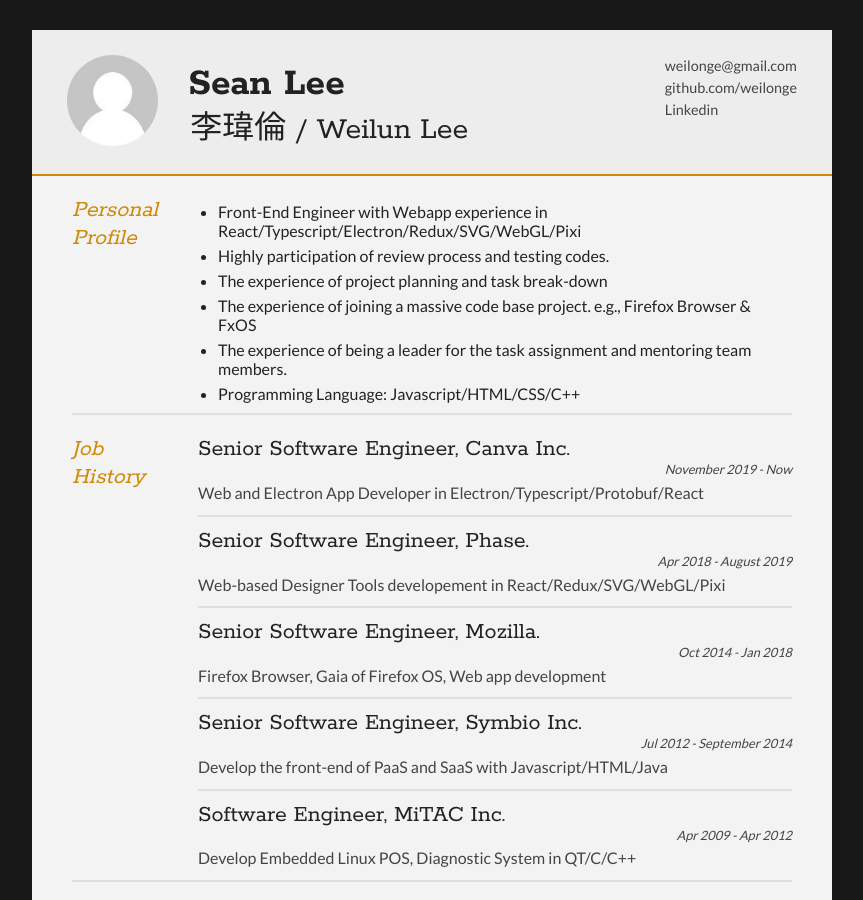
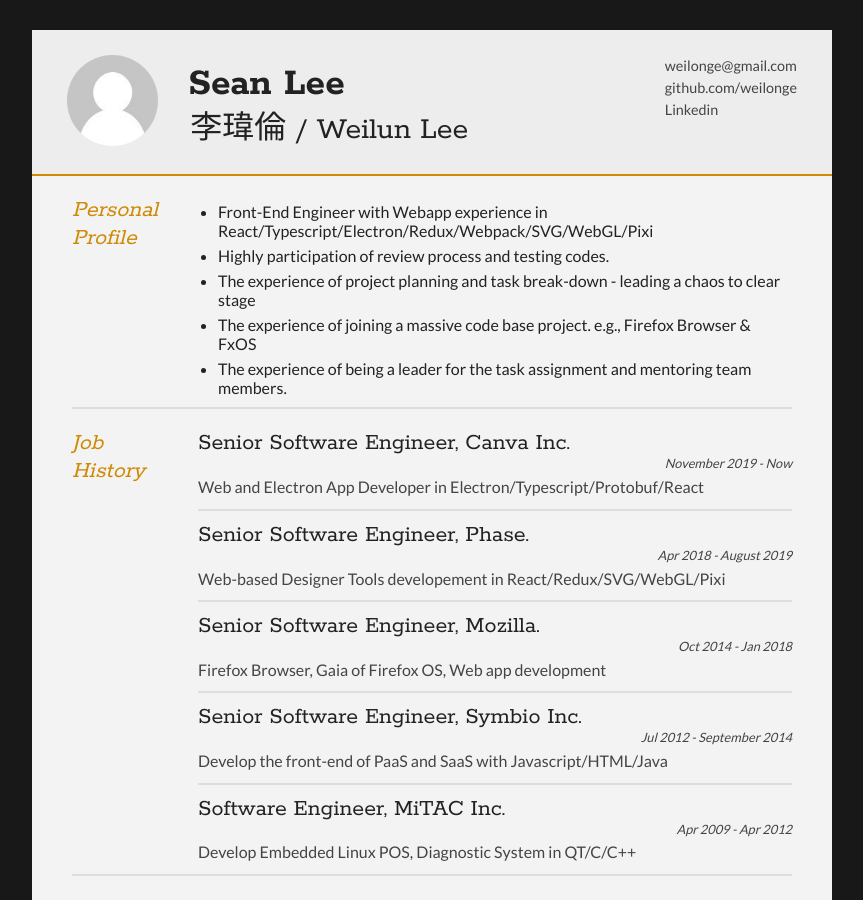
Before and after one commit to weilonge/weilonge.github.io, a Jekyll site: the page resume/index.html, which Jekyll copies as it is, in a window 1280 px wide and 900 px high. Shown: the whole window, without its empty margins (208-1071 px from the left). Built offline with Jekyll 4.4.1, drawn with Linux system fonts in a browser that asks for light colours; some of the changed text lies outside the part shown.

Commit message:
Update some resume items

```diff
--- a/resume/index.html
+++ b/resume/index.html
@@ -54,12 +54,11 @@
           <div class="sectionContent">
             <article>
               <ul>
-                <li>Front-End Engineer with Webapp experience in React/Typescript/Electron/Redux/SVG/WebGL/Pixi</li>
+                <li>Front-End Engineer with Webapp experience in React/Typescript/Electron/Redux/Webpack/SVG/WebGL/Pixi</li>
                 <li>Highly participation of review process and testing codes.</li>
-                <li>The experience of project planning and task break-down</li>
+                <li>The experience of project planning and task break-down - leading a chaos to clear stage</li>
                 <li>The experience of joining a massive code base project. e.g., Firefox Browser &amp; FxOS</li>
                 <li>The experience of being a leader for the task assignment and mentoring team members.</li>
-                <li>Programming Language: Javascript/HTML/CSS/C++</li>
               </ul>
             </article>
           </div>
@@ -323,10 +322,10 @@
 
           <div class="sectionContent">
             <ul class="keySkills">
+              <li>React/Webpack/Electron</li>
               <li>Javascript/HTML/CSS</li>
-              <li>C/C++</li>
-              <li>Java</li>
               <li>git</li>
+              <li>C/C++/Java</li>
             </ul>
           </div>
           <div class="clear"></div>
```
Also changed, not shown: other parts of resume/index.html (+3 -3 lines).
